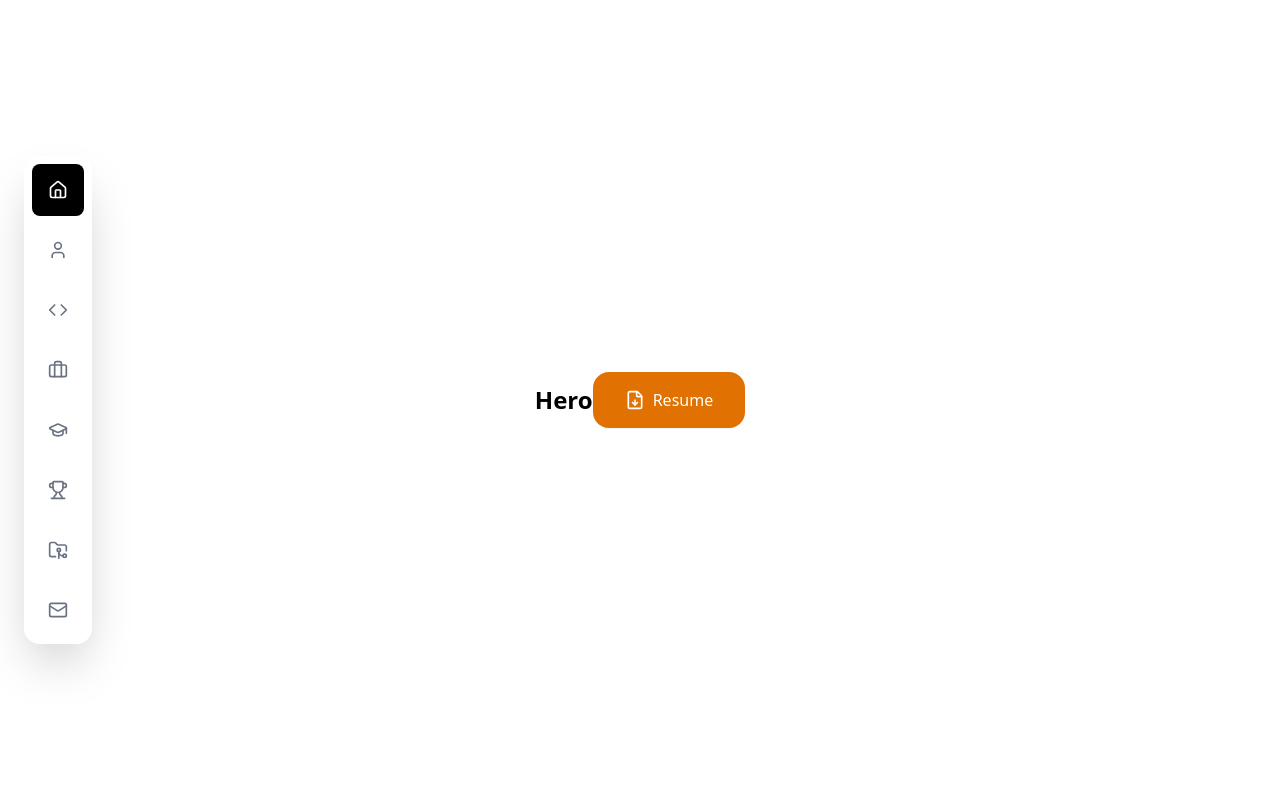
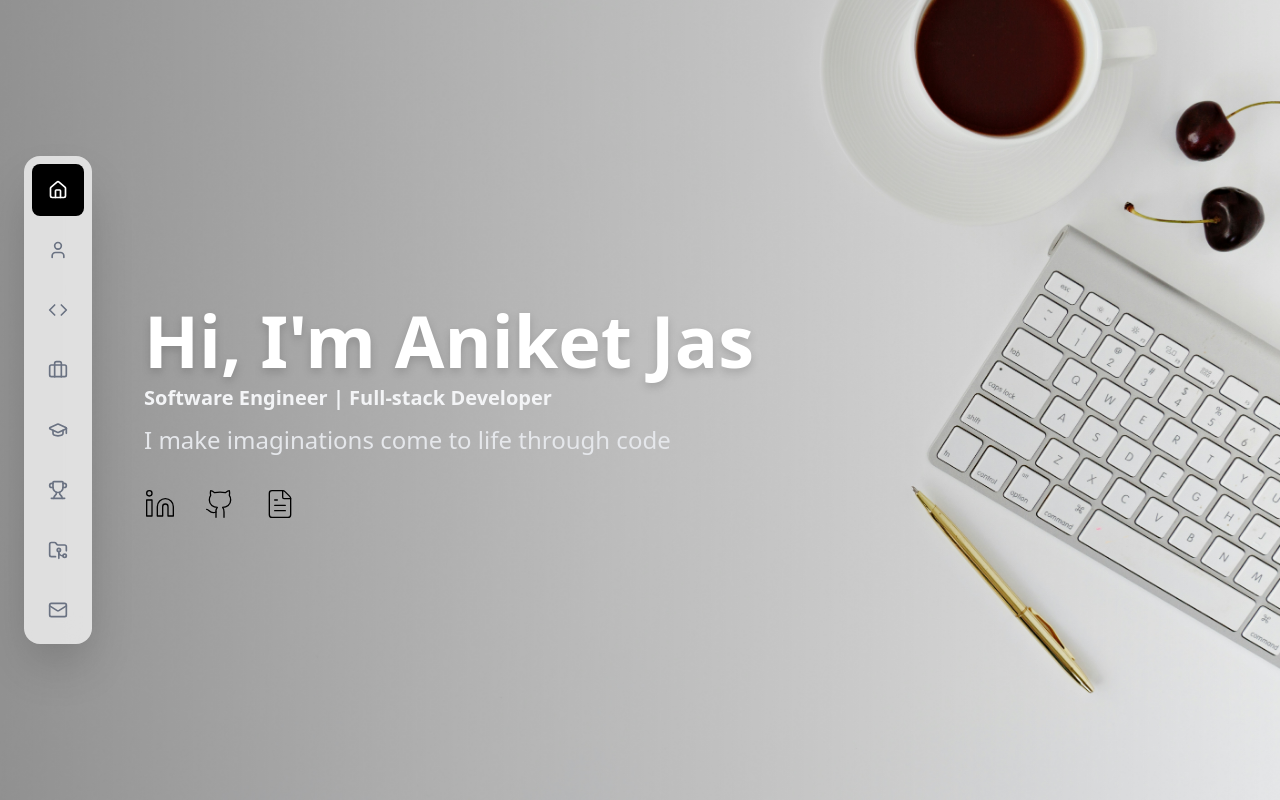
Before and after one commit to AniketJas/portfolio-v2, a React app: page / in a window 1280 px wide. Built offline with nearby package versions, Linux system fonts and the light colour scheme; the HTML template or start-up script is replaced by a standard one.

Commit message:
Update: Hero section conatins name, occupation, with background image and social media clickable icons

```diff
--- a/src/pages/Hero.tsx
+++ b/src/pages/Hero.tsx
@@ -1,15 +1,45 @@
-import DownloadResume from "../components/Resume"
+import SocialMedia from "../components/SocialMedia"
+import bg from "../assets/bg2.jpg"
 
 const Hero = () => {
   return (
-    <>
-      <div className="flex">
-        <div className="h-screen w-screen flex justify-center items-center">
-          <div className="text-center text-2xl font-extrabold">Hero</div>
-          <DownloadResume />
+    <section
+      className="relative w-full h-1/2 md:h-screen overflow-hidden flex items-center justify-center md:justify-start"
+      style={{
+        backgroundImage: `url(${bg})`,
+        backgroundSize: "cover",
+        backgroundPosition: "center",
+      }}
+    >
+      <div className="absolute inset-0 bg-linear-to-r from-black/40 to-transparent" />
+
+      <div className="relative z-10 w-full px-6 md:px-36 py-8 text-center md:text-left">
+        <h1 className="text-3xl sm:text-4xl md:text-6xl lg:text-7xl font-extrabold text-white drop-shadow-lg mb-2 opacity-0 translate-y-4 animate-fade-in">
+          Hi, I'm Aniket Jas
+        </h1>
+        <p className="text-sm sm:text-base md:text-xl font-semibold text-gray-100 mb-3 opacity-0 translate-y-4 animate-fade-in delay-150">
+          Software Engineer | Full-stack Developer
+        </p>
+        <p className="text-sm sm:text-base md:text-2xl text-gray-200 mb-6 opacity-0 translate-y-4 animate-fade-in delay-300">
+          I make imaginations come to life through code
+        </p>
+
+        <div className="opacity-0 translate-y-4 animate-fade-in delay-450 inline-block">
+          <SocialMedia size={8} hover={11} />
         </div>
       </div>
-    </>
+
+      <style>{`
+        @keyframes fadeInUp {
+          from { opacity: 0; transform: translateY(12px); }
+          to { opacity: 1; transform: translateY(0); }
+        }
+        .animate-fade-in { animation: fadeInUp 600ms ease-out forwards; }
+        .delay-150 { animation-delay: 150ms; }
+        .delay-300 { animation-delay: 300ms; }
+        .delay-450 { animation-delay: 450ms; }
+      `}</style>
+    </section>
   )
 }
 
```
